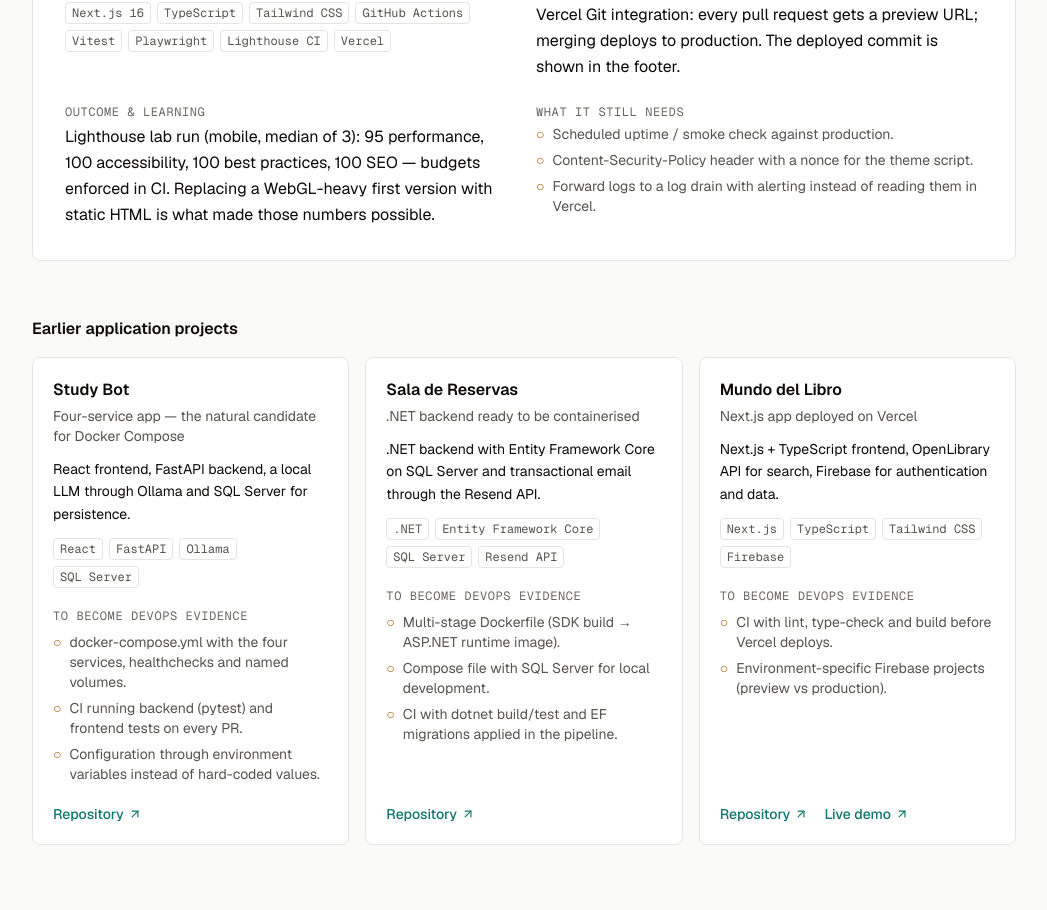
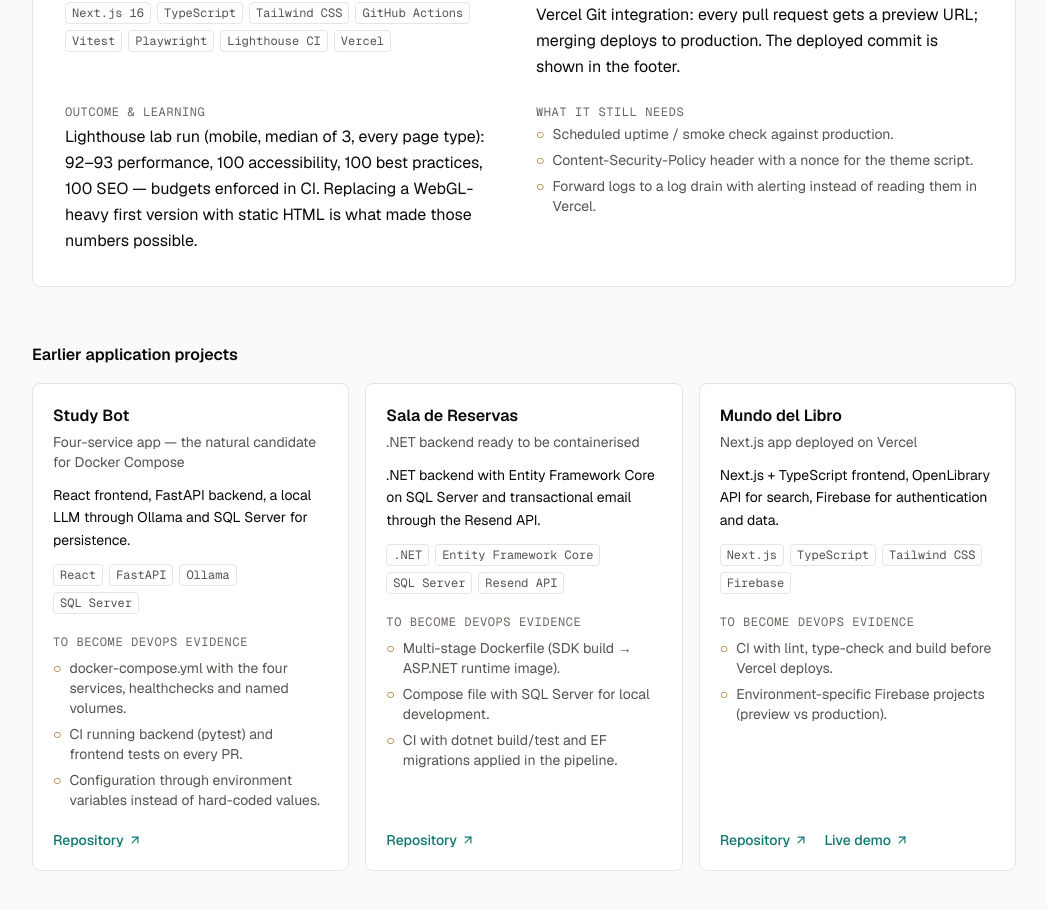
Before and after one commit to ElSenpaiSAMA/NextJS-Portfolio, a Next.js app: page / in a window 1280 px wide. Shown: the part 3960-4870 px from the top of the page, without its empty margins (116-1163 px from the left). Built offline with nearby package versions, Linux system fonts and the light colour scheme; no server answers.

Commit message:
feat(content): add findProject lookup for per-project pages
Lighthouse figures in the portfolio case study updated to the multi-page measurements.

```diff
--- a/app/data/projects.ts
+++ b/app/data/projects.ts
@@ -54,7 +54,7 @@ export const projects: CaseStudy[] = [
     deployment:
       "Vercel Git integration: every pull request gets a preview URL; merging deploys to production. The deployed commit is shown in the footer.",
     outcome:
-      "Lighthouse lab run (mobile, median of 3): 95 performance, 100 accessibility, 100 best practices, 100 SEO — budgets enforced in CI. Replacing a WebGL-heavy first version with static HTML is what made those numbers possible.",
+      "Lighthouse lab run (mobile, median of 3, every page type): 92–93 performance, 100 accessibility, 100 best practices, 100 SEO — budgets enforced in CI. Replacing a WebGL-heavy first version with static HTML is what made those numbers possible.",
     nextSteps: [
       "Scheduled uptime / smoke check against production.",
       "Content-Security-Policy header with a nonce for the theme script.",
@@ -131,3 +131,7 @@ export const projects: CaseStudy[] = [
     featured: false,
   },
 ];
+
+export function findProject(slug: string): CaseStudy | undefined {
+  return projects.find((p) => p.slug === slug);
+}
```
Also changed, not shown: 1 other file (tests, documents, lock files or other folders).
